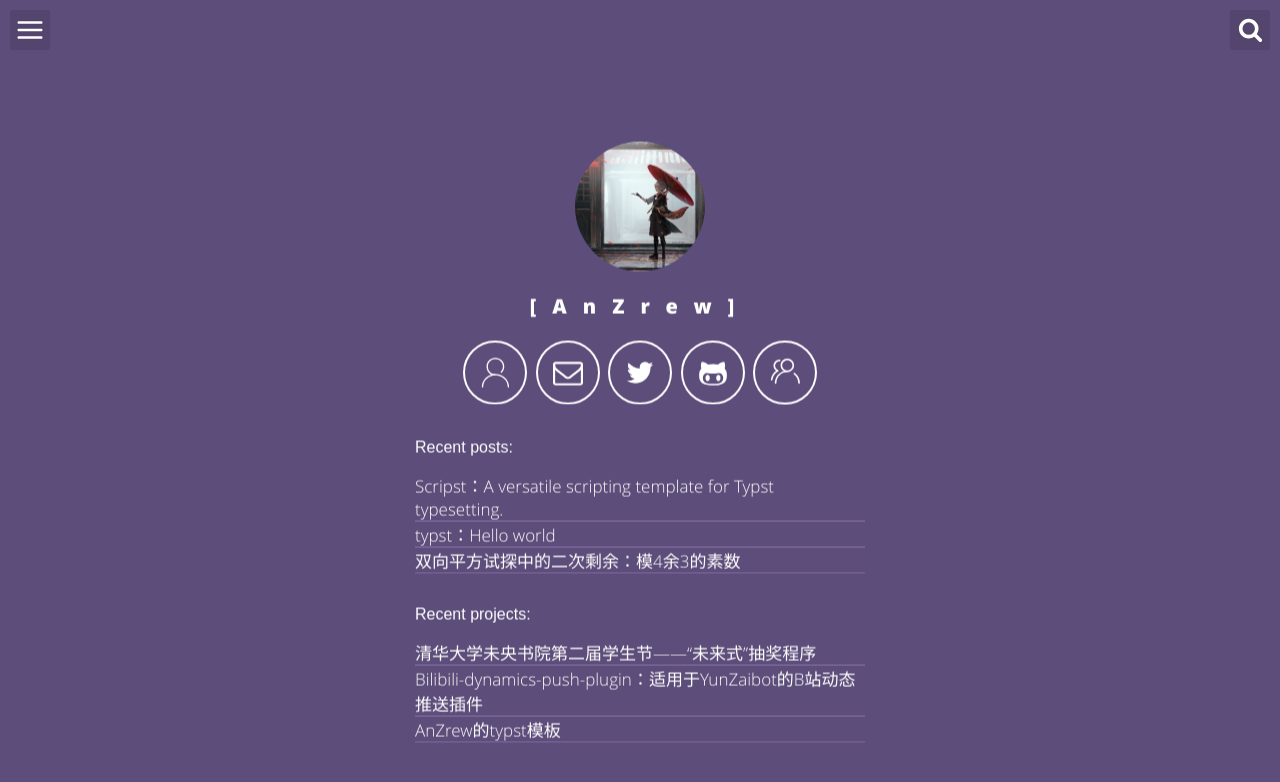
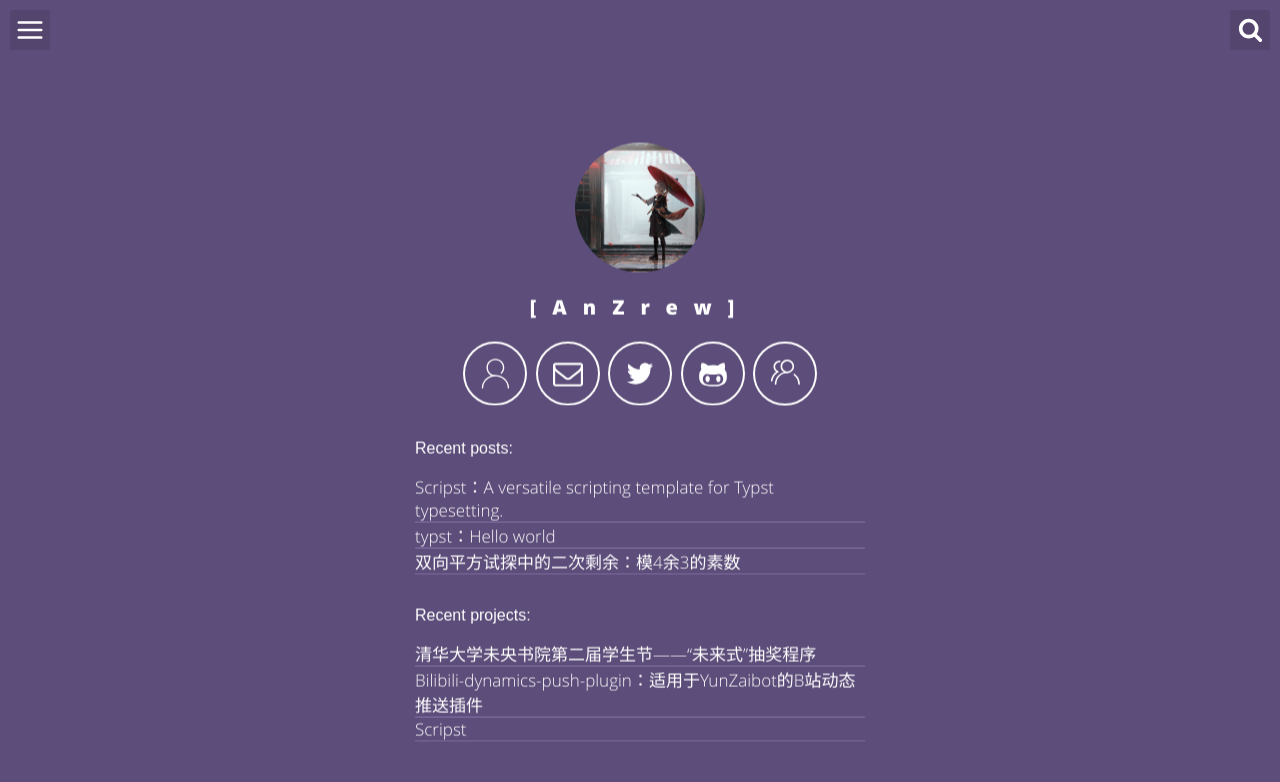
Before and after one commit to An-314/An-314.github.io, a Jekyll site: the page built from index.html, in a window 1280 px wide. Shown: the top 782 px of the page. Built offline with Jekyll 4.4.1, drawn with Linux system fonts in a browser that asks for light colours.

Commit message:
change projects: scripst

```diff
--- a/_config.yml
+++ b/_config.yml
@@ -67,8 +67,8 @@ projects:
       url: https://github.com/An-314/DZMLuckyDraw
     - name: Bilibili-dynamics-push-plugin：适用于YunZaibot的B站动态推送插件
       url: https://github.com/An-314/Bilibili-dynamics-push-plugin
-    - name: AnZrew的typst模板
-      url: https://github.com/An-314/typst-templates
+    - name: Scripst
+      url: https://github.com/An-314/scripst
     - name: Notes-of-DSA：《数据结构》笔记
       url: https://github.com/An-314/Notes-of-DSA
     - name: Notes-of-Electromagnetism：《电磁学》笔记
```
